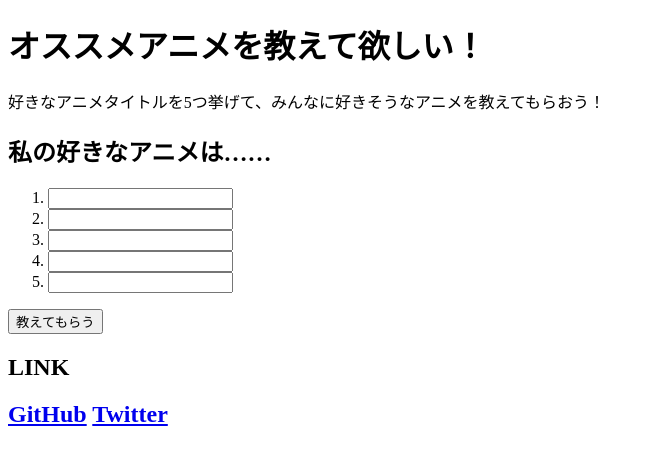
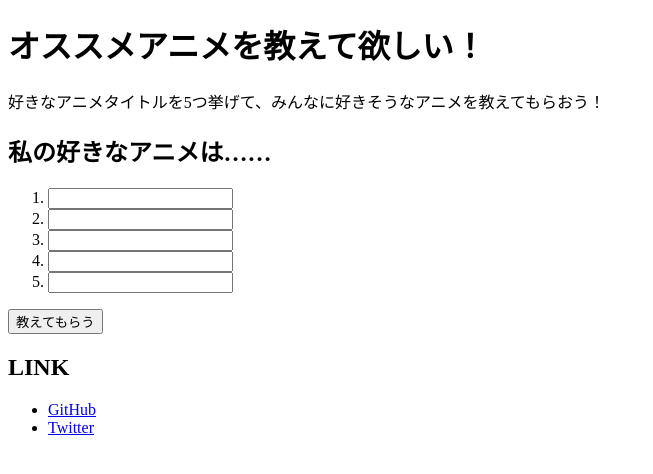
Before and after one commit to masayasviel/recommend-anime-on-twitter, a plain HTML site: page index.html in a window 1280 px wide. Shown: the whole page, without its empty margins (0-653 px from the left). Drawn offline with Linux system fonts and the light colour scheme.

Commit message:
linkの部分のミス修正

```diff
--- a/index.html
+++ b/index.html
@@ -24,9 +24,11 @@
 </main>
 
 <footer>
-    <h2>LINK<h2>
-    <a href="https://github.com/masayasviel/recommend-anime-on-twitter">GitHub</a>
-    <a href="https://twitter.com/_masayasviel">Twitter</a>
+    <h2>LINK</h2>
+    <ul>
+        <li><a href="https://github.com/masayasviel/recommend-anime-on-twitter">GitHub</a></li>
+        <li><a href="https://twitter.com/_masayasviel">Twitter</a></li>
+    </ul>
 </footer>
 </body>
 </html>
--- a/main.js
+++ b/main.js
@@ -14,6 +14,7 @@ const getAnimeList = ()=>{
 const generateShareMassage = ()=>{
     const tweetUrl = "https://twitter.com/intent/tweet?text=" +
         encodeURIComponent(
+            "好きなアニメタイトルを5つ挙げて、みんなに好きそうなアニメを教えてもらおう！\n" +
             "私の好きなアニメは……\n" + getAnimeList() + "\n" + pageURI + "\n"
         ) + "&hashtags=私が好きそうなアニメを教えて欲しい" + "&count=none&lang=ja";
     return tweetUrl;
```
